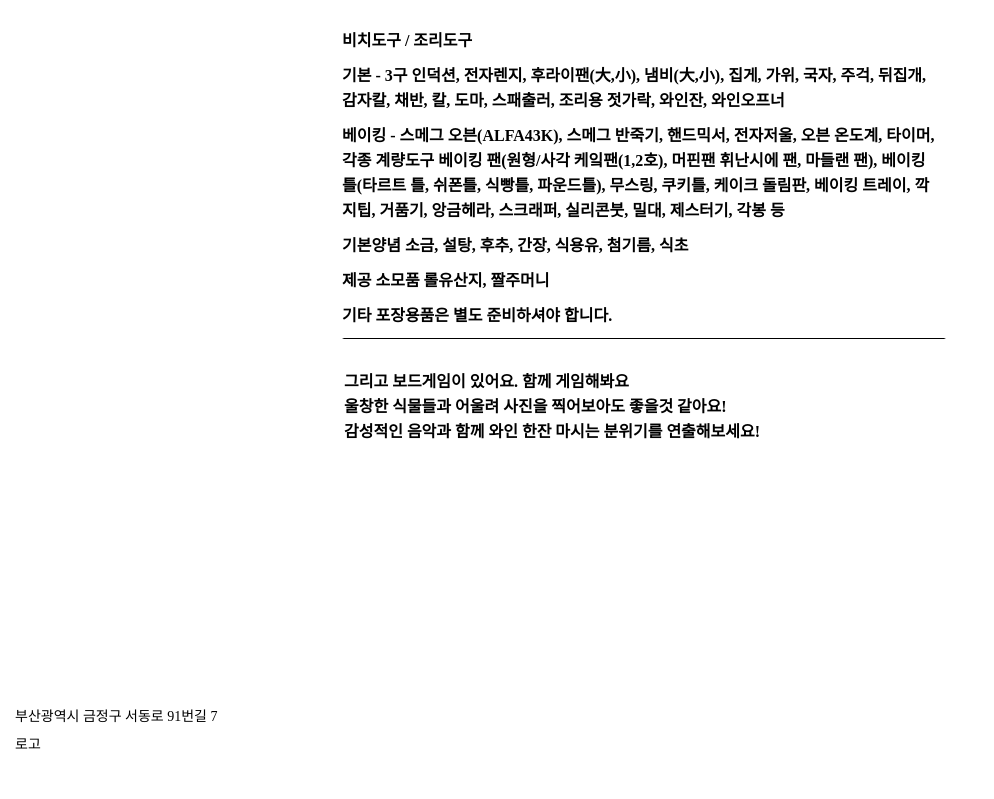
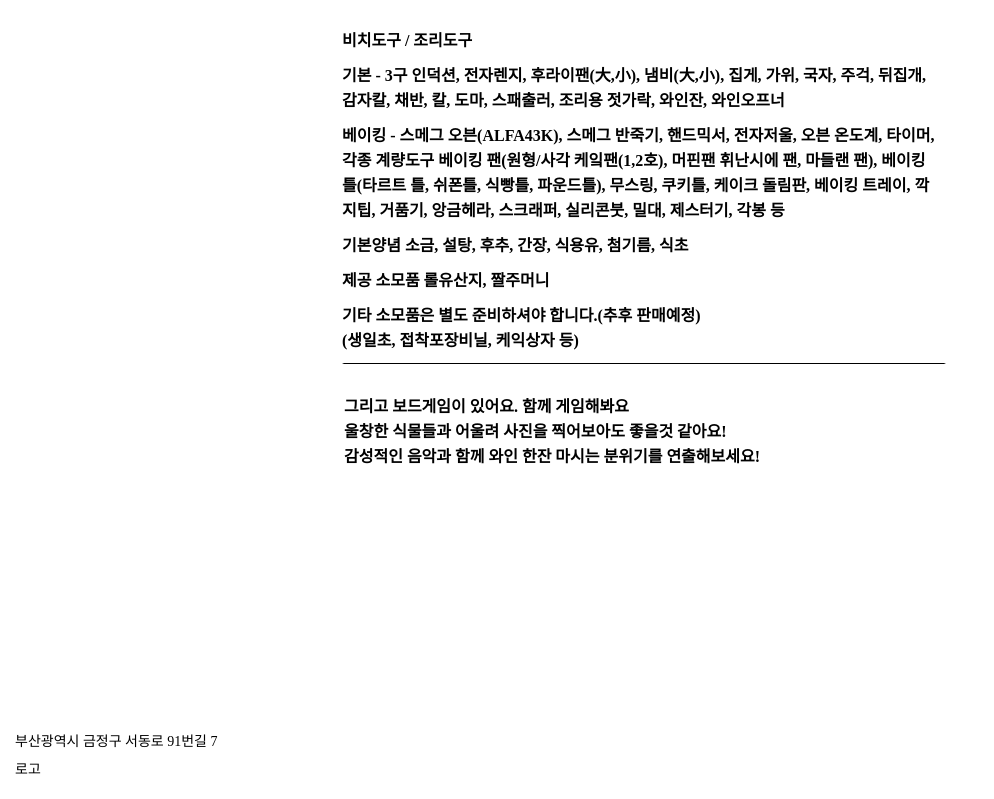
Before and after one commit to yoojat/gogaeseadong, a Next.js app: page /yoohee in a window 1280 px wide. Shown: the part 2109-2908 px from the top of the page, without its empty margins (0-994 px from the left). Before the commit the page ends 2883 px from the top, so only its background shows below. Built offline with nearby package versions, Linux system fonts and the light colour scheme.

Commit message:
즐길거리 텍스트 추가

```diff
--- a/pages/yoohee.tsx
+++ b/pages/yoohee.tsx
@@ -196,7 +196,11 @@ const Yoohee = () => {
               </p>
               <p>기본양념 소금, 설탕, 후추, 간장, 식용유, 첨기름, 식초</p>
               <p>제공 소모품 롤유산지, 짤주머니</p>
-              <p>기타 포장용품은 별도 준비하셔야 합니다.</p>
+              <p>
+                기타 소모품은 별도 준비하셔야 합니다.(추후 판매예정)
+                <br />
+                (생일초, 접착포장비닐, 케익상자 등)
+              </p>
 
               <TextContentRow>
                 <p>
```
